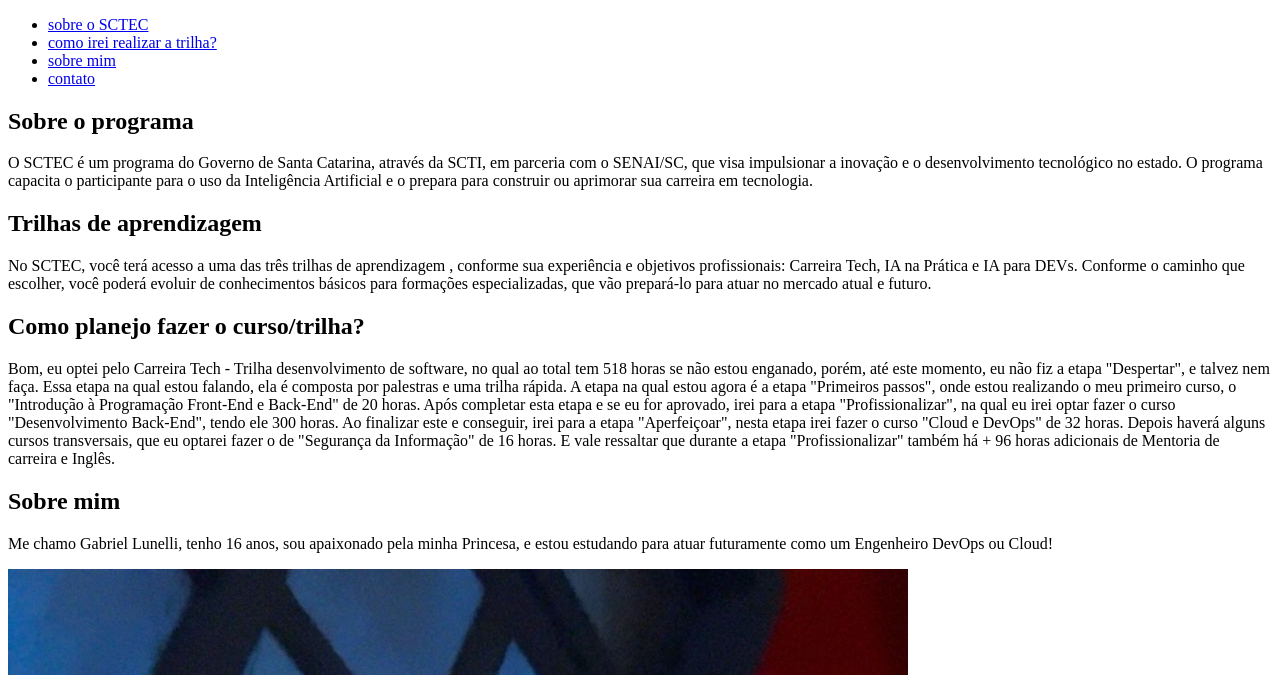
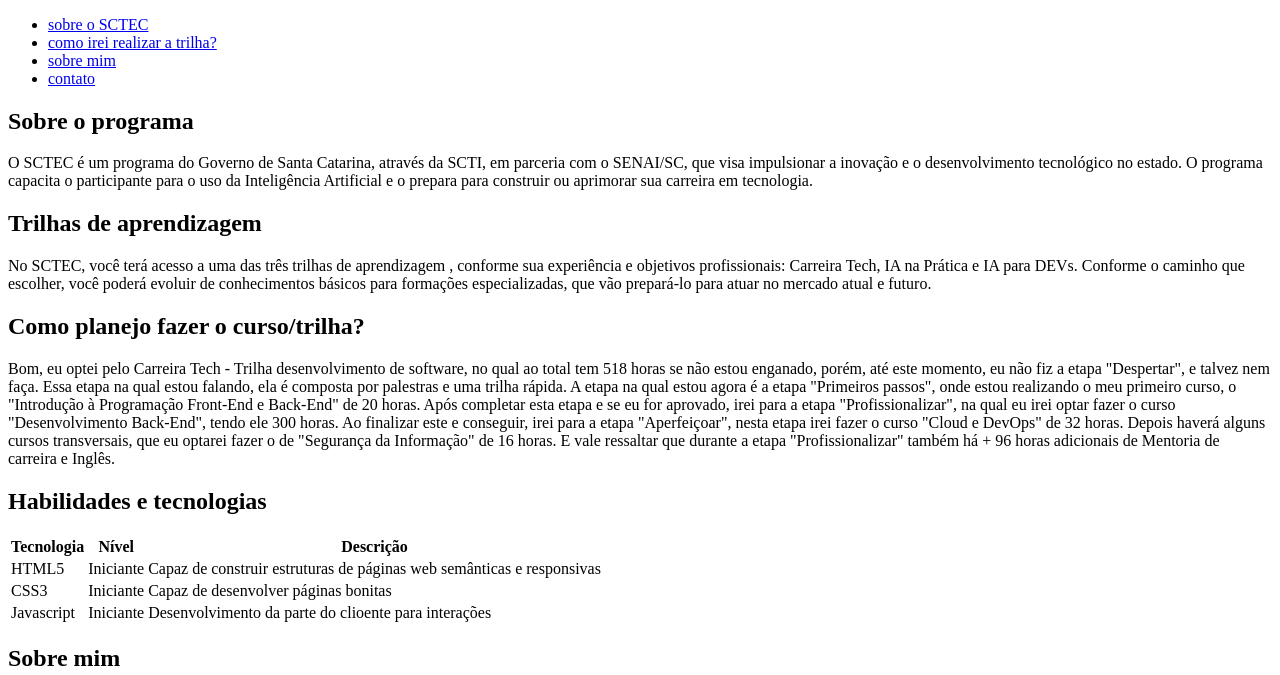
Before and after one commit to gabriellunelli/SCTEC, a plain HTML site: page Introdução à Programação Front-End e Back-End/Front-End/index.html in a window 1280 px wide. Shown: the part 105-780 px from the top of the page. Drawn offline with Linux system fonts and the light colour scheme.

Commit message:
Adição de tabela com hablidades juntamente da seção de habilidades

```diff
--- a/Introdução à Programação Front-End e Back-End/Front-End/index.html
+++ b/Introdução à Programação Front-End e Back-End/Front-End/index.html
@@ -30,6 +30,41 @@
         <h2>Como planejo fazer o curso/trilha?</h2>
         <p>Bom, eu optei pelo Carreira Tech - Trilha desenvolvimento de software, no qual ao total tem 518 horas se não estou enganado, porém, até este momento, eu não fiz a etapa "Despertar", e talvez nem faça. Essa etapa na qual estou falando, ela é composta por palestras e uma trilha rápida. A etapa na qual estou agora é a etapa "Primeiros passos", onde estou realizando o meu primeiro curso, o "Introdução à Programação Front-End e Back-End" de 20 horas. Após completar esta etapa e se eu for aprovado, irei para a etapa "Profissionalizar", na qual eu irei optar fazer o curso "Desenvolvimento Back-End", tendo ele 300 horas. Ao finalizar este e conseguir, irei para a etapa "Aperfeiçoar", nesta etapa irei fazer o curso "Cloud e DevOps" de 32 horas. Depois haverá alguns cursos transversais, que eu optarei fazer o de "Segurança da Informação" de 16 horas. E vale ressaltar que durante a etapa "Profissionalizar" também há + 96 horas adicionais de Mentoria de carreira e Inglês.</p>
     </section>
+
+    <section>
+        <h2>Habilidades e tecnologias</h2>
+
+        <table>
+            <thead>
+                <tr>
+                    <th>Tecnologia</th>
+                    <th>Nível</th>
+                    <th>Descrição</th>
+                </tr>
+            </thead>
+            <tbody>
+                <tr>
+                    <td>HTML5</td>
+                    <td>Iniciante</td>
+                    <td>Capaz de construir estruturas de páginas web semânticas e responsivas</td>
+                </tr>
+
+                <tr>
+                    <td>CSS3</td>
+                    <td>Iniciante</td>
+                    <td>Capaz de desenvolver páginas bonitas</td>
+                </tr>
+
+                <tr>
+                    <td>Javascript</td>
+                    <td>Iniciante</td>
+                    <td>Desenvolvimento da parte do clioente para interações</td>
+                </tr>
+            </tbody>
+        </table>
+
+    </section>
+
     <section id="sobre-mim">
         <h2>Sobre mim</h2>
         <p>Me chamo Gabriel Lunelli, tenho 16 anos, sou apaixonado pela minha Princesa, e estou estudando para atuar futuramente como um Engenheiro DevOps ou Cloud!</p>
```
